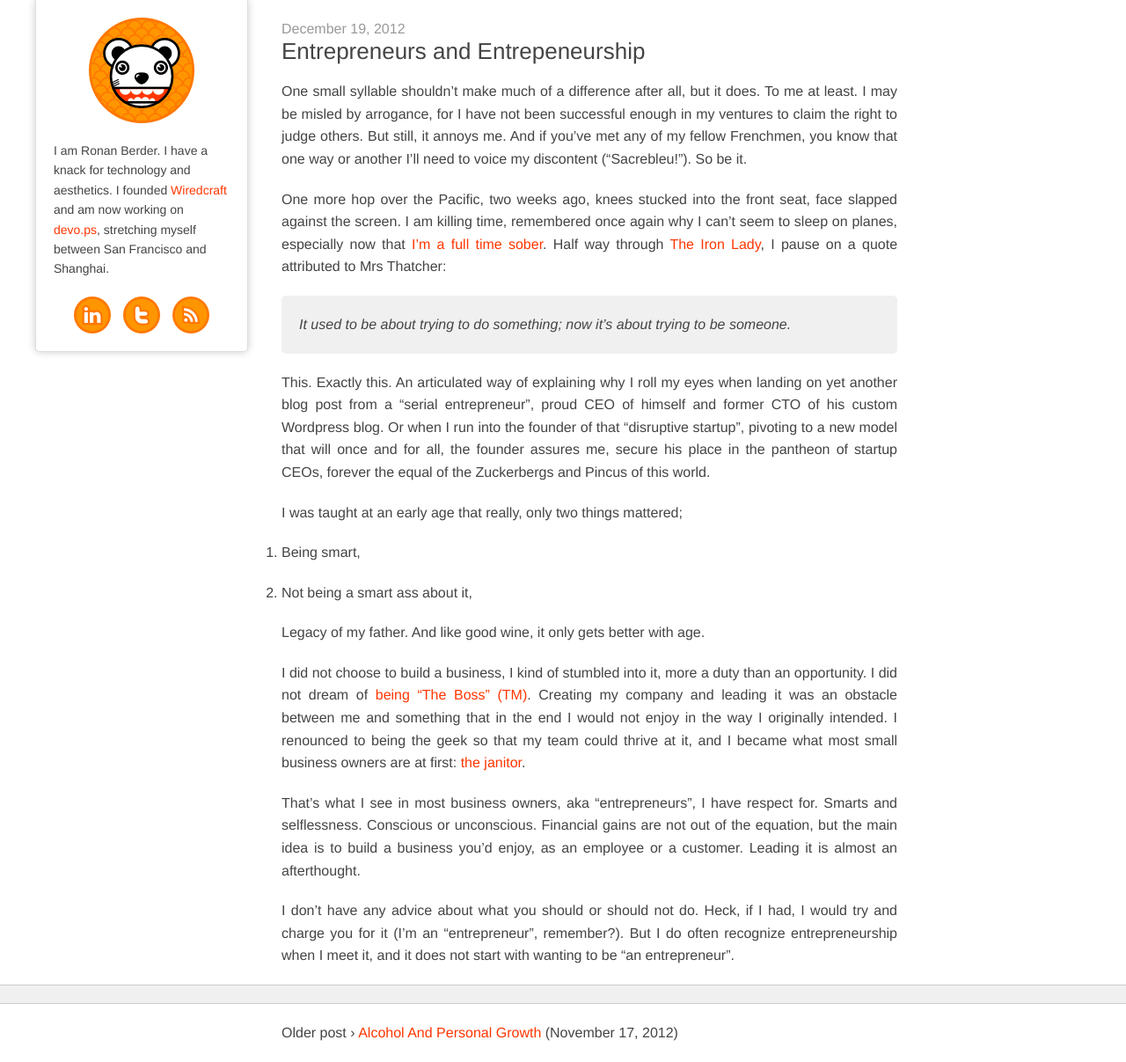
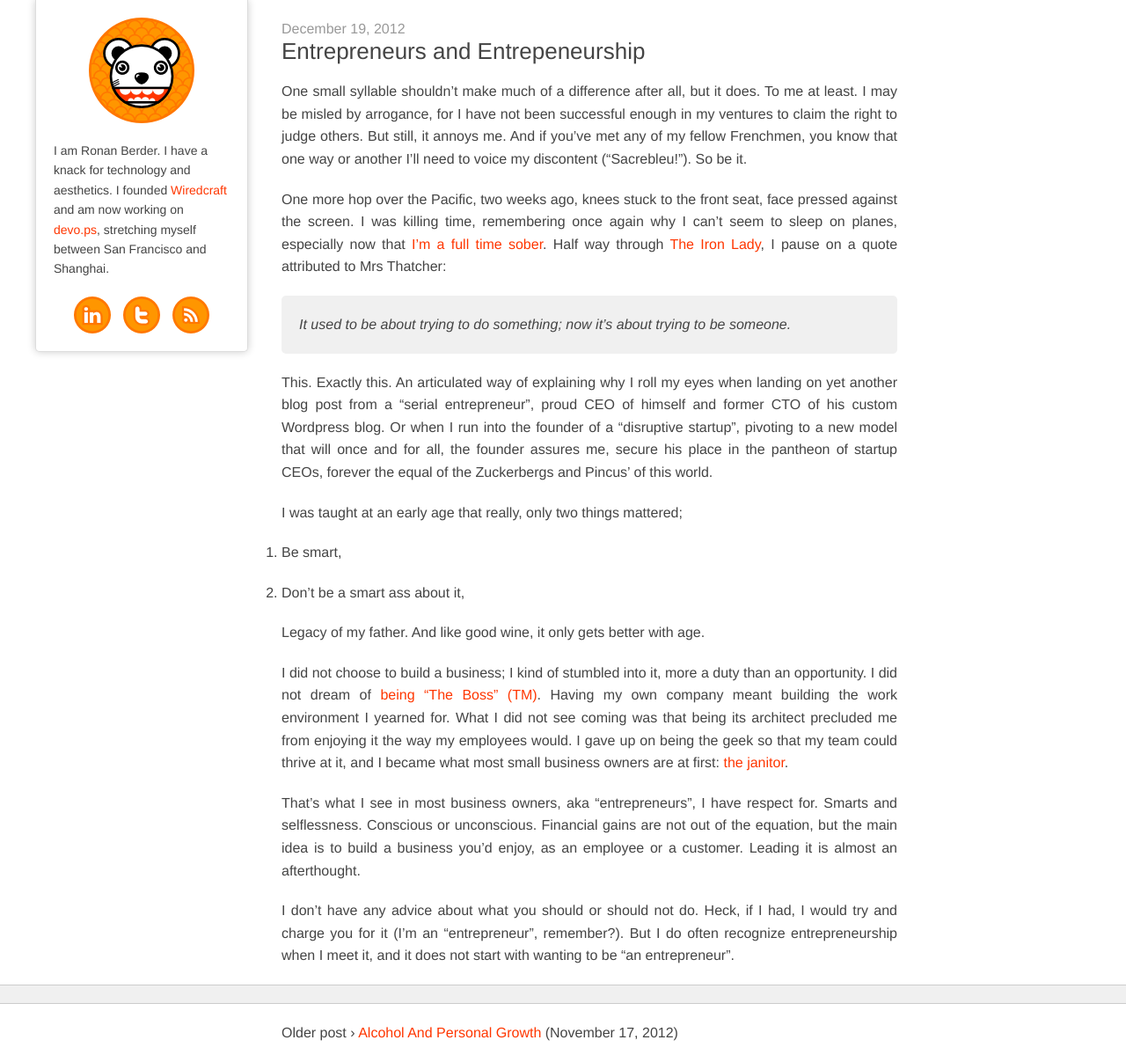
Before and after one commit to hunvreus/hunvreus.github.io, a Jekyll site: the page built from _posts/2012-12-19-entrepreneurs-and-entrepreneurship.md, in a window 1280 px wide and 1207 px high. Shown: the whole window at 88% size. Built offline with Jekyll 4.4.1, drawn with Linux system fonts in a browser that asks for light colours; nearby versions of some CDN libraries; some web fonts are replaced; comment, search, counter and statistics services are not loaded.

Commit message:
Updated _posts/2012-12-19-entrepreneurs-and-entrepreneurship.md

```diff
--- a/_posts/2012-12-19-entrepreneurs-and-entrepreneurship.md
+++ b/_posts/2012-12-19-entrepreneurs-and-entrepreneurship.md
@@ -7,20 +7,20 @@ comments: true
 
 One small syllable shouldn't make much of a difference after all, but it does. To me at least. I may be misled by arrogance, for I have not been successful enough in my ventures to claim the right to judge others. But still, it annoys me. And if you've met any of my fellow Frenchmen, you know that one way or another I'll need to voice my discontent ("Sacrebleu!"). So be it.
 
-One more hop over the Pacific, two weeks ago, knees stucked into the front seat, face slapped against the screen. I am killing time, remembered once again why I can't seem to sleep on planes, especially now that [I'm a full time sober](http://teddy.fr/2012/11/17/alcohol-personal-growth/). Half way through [The Iron Lady](http://www.rottentomatoes.com/m/the_iron_lady), I pause on a quote attributed to Mrs Thatcher:
+One more hop over the Pacific, two weeks ago, knees stuck to the front seat, face pressed against the screen. I was killing time, remembering once again why I can't seem to sleep on planes, especially now that [I'm a full time sober](http://teddy.fr/2012/11/17/alcohol-personal-growth/). Half way through [The Iron Lady](http://www.rottentomatoes.com/m/the_iron_lady), I pause on a quote attributed to Mrs Thatcher:
 
 > It used to be about trying to do something; now it's about trying to be someone.
 
-This. Exactly this. An articulated way of explaining why I roll my eyes when landing on yet another blog post from a "serial entrepreneur", proud CEO of himself and former CTO of his custom Wordpress blog. Or when I run into the founder of that "disruptive startup", pivoting to a new model that will once and for all, the founder assures me, secure his place in the pantheon of startup CEOs, forever the equal of the Zuckerbergs and Pincus of this world.
+This. Exactly this. An articulated way of explaining why I roll my eyes when landing on yet another blog post from a "serial entrepreneur", proud CEO of himself and former CTO of his custom Wordpress blog. Or when I run into the founder of a "disruptive startup", pivoting to a new model that will once and for all, the founder assures me, secure his place in the pantheon of startup CEOs, forever the equal of the Zuckerbergs and Pincus' of this world.
 
 I was taught at an early age that really, only two things mattered;
 
-1. Being smart,
-1. Not being a smart ass about it,
+1. Be smart,
+1. Don't be a smart ass about it,
 
 Legacy of my father. And like good wine, it only gets better with age.
 
-I did not choose to build a business, I kind of stumbled into it, more a duty than an opportunity. I did not dream of [being "The Boss" (TM)](http://www.youtube.com/watch?v=NisCkxU544c). Creating my company and leading it was an obstacle between me and something that in the end I would not enjoy in the way I originally intended. I renounced to being the geek so that my team could thrive at it, and I became what most small business owners are at first: [the janitor](http://www.zachbruhnke.com/youre-not-the-ceo-youre-the-fucking-janitor).
+I did not choose to build a business; I kind of stumbled into it, more a duty than an opportunity. I did not dream of [being "The Boss" (TM)](http://www.youtube.com/watch?v=NisCkxU544c). Having my own company meant building the work environment I yearned for. What I did not see coming was that being its architect precluded me from enjoying it the way my employees would. I gave up on being the geek so that my team could thrive at it, and I became what most small business owners are at first: [the janitor](http://www.zachbruhnke.com/youre-not-the-ceo-youre-the-fucking-janitor).
 
 That's what I see in most business owners, aka "entrepreneurs", I have respect for. Smarts and selflessness. Conscious or unconscious. Financial gains are not out of the equation, but the main idea is to build a business you'd enjoy, as an employee or a customer. Leading it is almost an afterthought.
 
```
